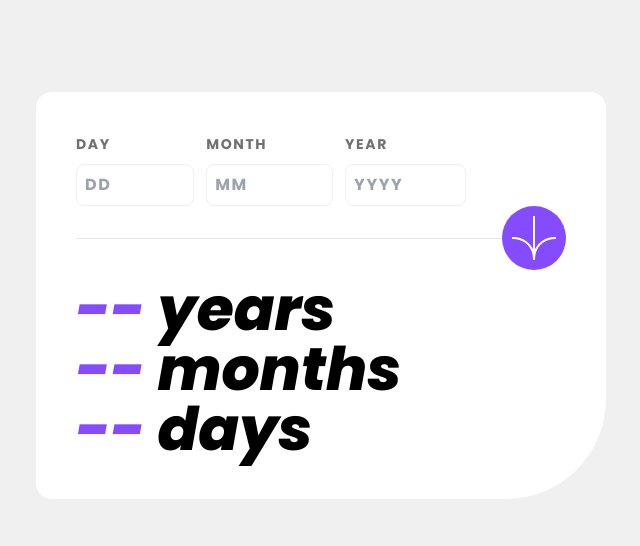
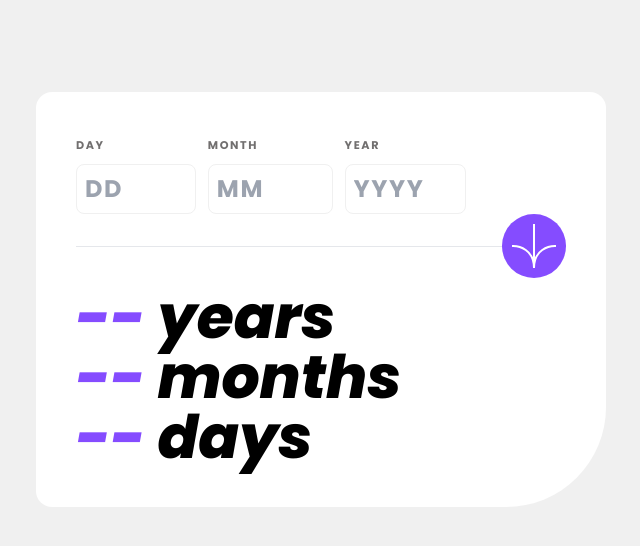
Before and after one commit to ZenitsuAg/age-calculator-app, a React (Vite) app: page / in a window 1280 px wide. Shown: the top 546 px of the page, without its empty margins (319-959 px from the left). Built offline with nearby package versions, Linux system fonts and the light colour scheme.

Commit message:
Update Input design

```diff
--- a/src/Components/Input.jsx
+++ b/src/Components/Input.jsx
@@ -4,7 +4,7 @@ export default function Input({ value, onChange, placeholder, error = false }) {
             <div className="tracking-widest uppercase">
                 <label
                     htmlFor={value.toLowerCase()}
-                    className="text-smokey-grey text-sm"
+                    className="text-[0.7rem] font-bold text-smokey-grey"
                 >
                     {value}
                 </label>
@@ -14,7 +14,7 @@ export default function Input({ value, onChange, placeholder, error = false }) {
                     id={value}
                     onChange={onChange}
                     placeholder={placeholder}
-                    className="p-2 mt-2 border rounded-lg border-off-white w-full"
+                    className="w-full p-2 mt-2 text-2xl border rounded-lg outline-none border-off-white focus:border-off-black focus:border-1"
                 />
             </div>
             {error && (
```
